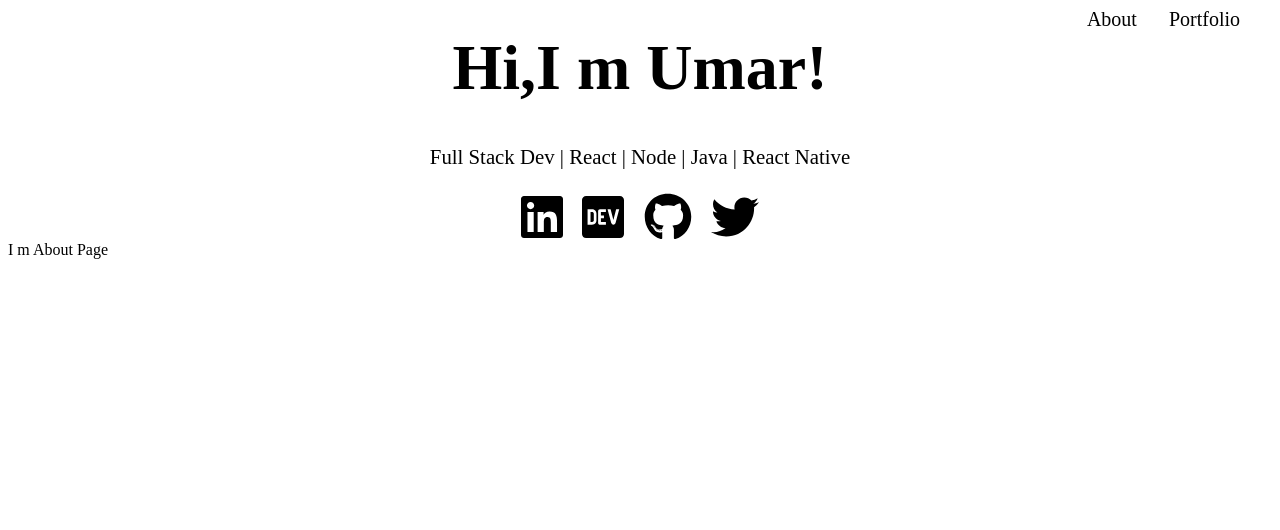
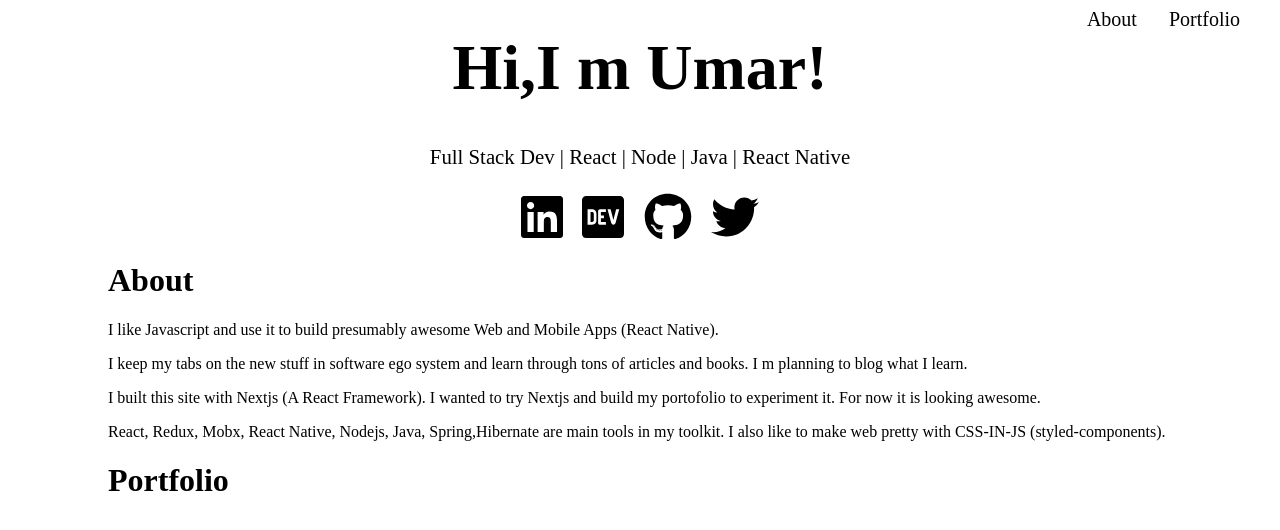
Before and after one commit to umar-daraz/portfolio, a Next.js app: page / in a window 1280 px wide. Shown: the top 530 px of the page. Built offline with nearby package versions, Linux system fonts and the light colour scheme.

Commit message:
About text and initiale Portfolio page

```diff
--- a/components/About.js
+++ b/components/About.js
@@ -1,3 +1,27 @@
-const About = () => <div>I m About Page</div>;
+const About = () => (
+  <div>
+    <h1>About</h1>
+    <div>
+      <p>
+        I like Javascript and use it to build presumably awesome Web and Mobile
+        Apps (React Native).
+      </p>
+      <p>
+        I keep my tabs on the new stuff in software ego system and learn through
+        tons of articles and books. I m planning to blog what I learn.
+      </p>
+      <p>
+        I built this site with Nextjs (A React Framework). I wanted to try
+        Nextjs and build my portofolio to experiment it. For now it is looking
+        awesome.
+      </p>
+      <p>
+        React, Redux, Mobx, React Native, Nodejs, Java, Spring,Hibernate are
+        main tools in my toolkit. I also like to make web pretty with CSS-IN-JS
+        (styled-components).
+      </p>
+    </div>
+  </div>
+);
 
 export default About;
--- /dev/null
+++ b/components/Portfolio.js
@@ -0,0 +1,9 @@
+import React from 'react';
+
+const Portfolio = () => (
+  <div>
+    <h1>Portfolio</h1>
+  </div>
+);
+
+export default Portfolio;
--- a/pages/index.js
+++ b/pages/index.js
@@ -1,12 +1,22 @@
 import Intro from '../components/Intro';
+import styled from 'styled-components';
+
 import Nav from '../components/Nav';
 import About from '../components/About';
+import Portfolio from '../components/Portfolio';
+
+const Content = styled.div`
+  padding: 0 100px;
+`;
 
 const App = () => (
   <div>
     <Nav />
-    <Intro />
-    <About />
+    <Content>
+      <Intro />
+      <About />
+      <Portfolio/>
+    </Content>
   </div>
 );
 
```
